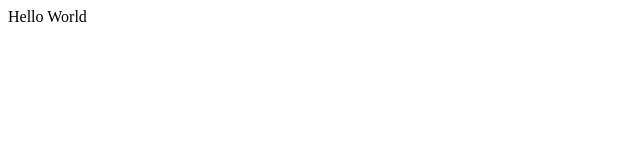
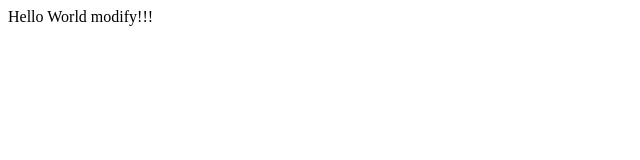
Before and after one commit to GerardoMonrealJimenez/ubiquitous-winner, a plain HTML site: page Index.html in a window 1280 px wide. Shown: the full height of the page, 0-640 px from the left. Drawn offline with Linux system fonts and the light colour scheme.

```diff
--- a/Index.html
+++ b/Index.html
@@ -8,7 +8,7 @@
 </head>
 
 <body>
-    Hello World
+    Hello World modify!!!
 </body>
 
 </html>
```
